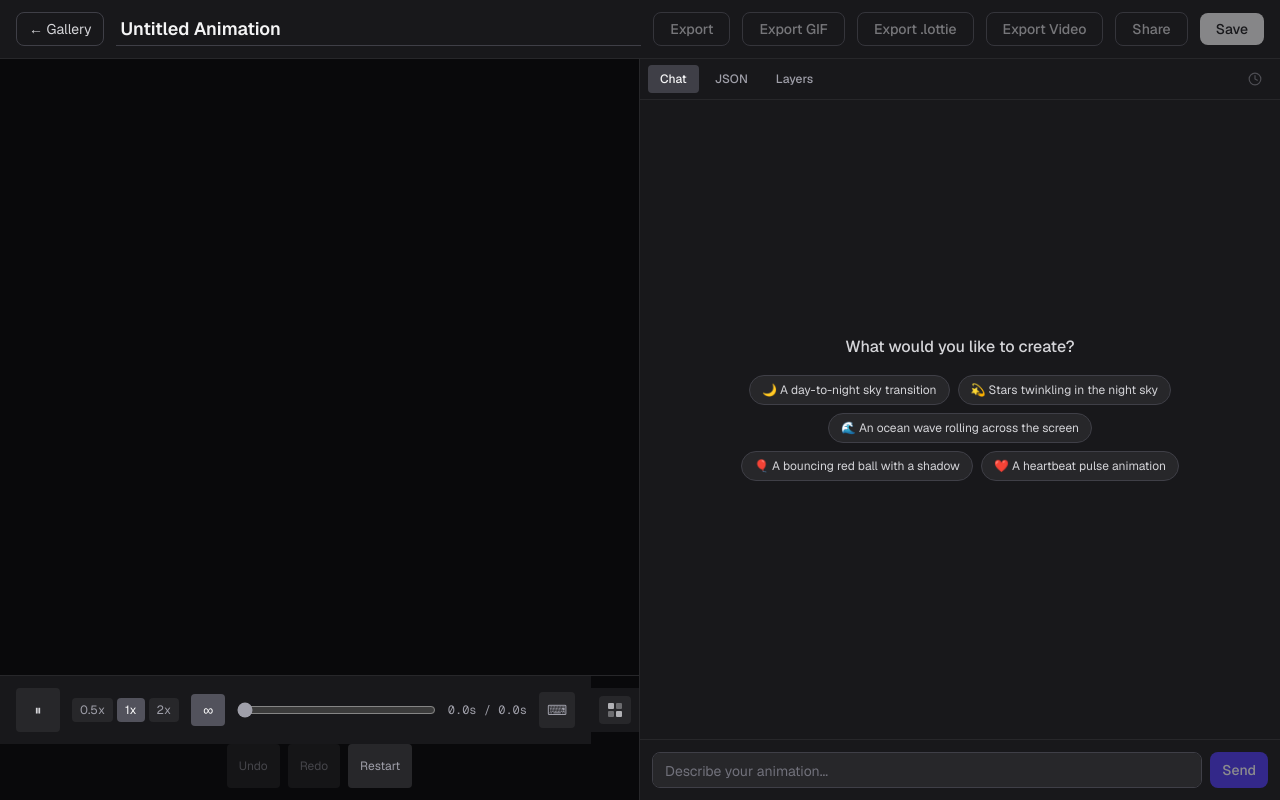
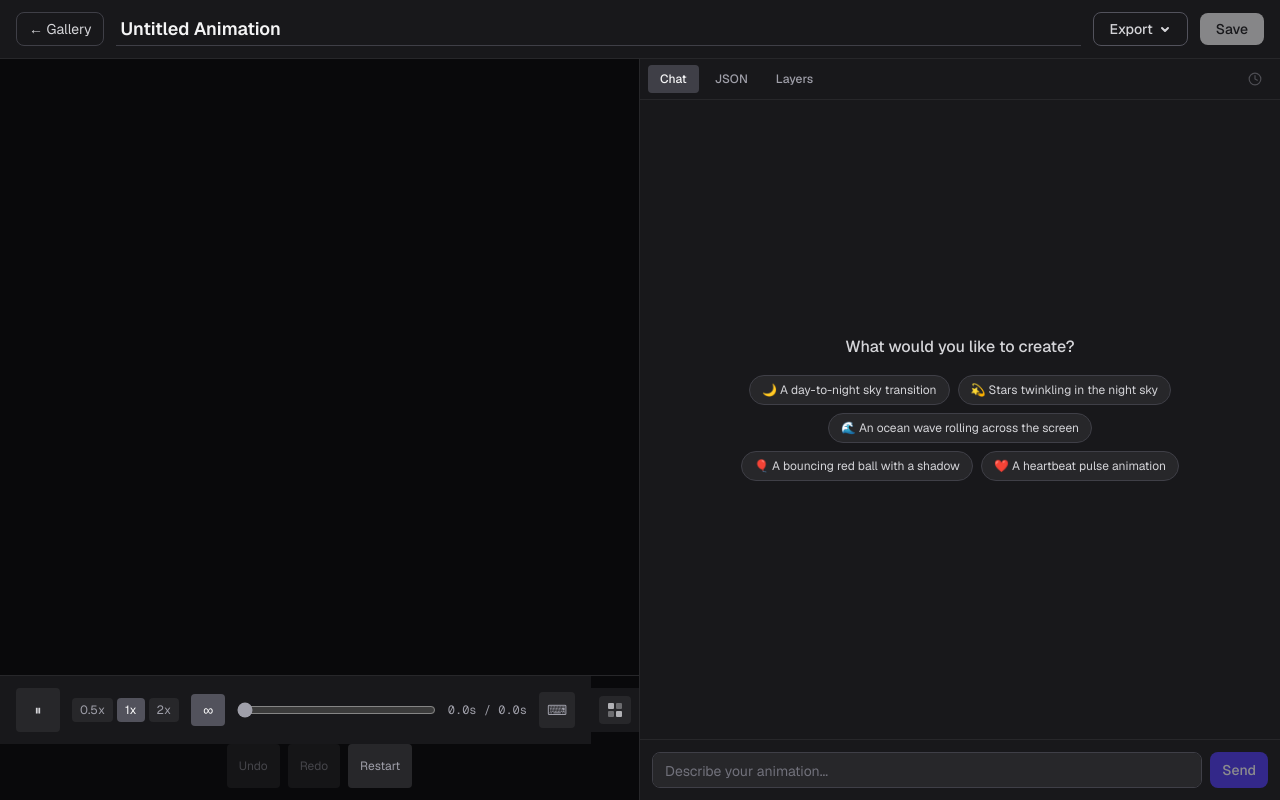
Before and after one commit to kagura-agent/lottie-studio, a Next.js app: page /editor/new in a window 1280 px wide. Built offline with nearby package versions, Linux system fonts and the light colour scheme.

Commit message:
feat: consolidate export buttons into single dropdown menu (#133)
Replace 5 separate header buttons (Export, Export GIF, Export .lottie,
Export Video, Share) with a unified Export dropdown that includes all
download options plus Copy Share Link and Copy Embed Code.

Closes #132

```diff
--- a/src/components/EditorLayout.tsx
+++ b/src/components/EditorLayout.tsx
@@ -9,6 +9,7 @@ import ChatPanel from "./ChatPanel";
 import LayerPanel from "./LayerPanel";
 import Controls from "./Controls";
 import BackgroundPicker, { type CanvasBackground } from "./BackgroundPicker";
+import ExportDropdown from "./ExportDropdown";
 import { useAnimationSocket } from "@/hooks/useAnimationSocket";
 import { useAnimationHistory } from "@/hooks/useAnimationHistory";
 import VersionHistory from "./VersionHistory";
@@ -378,47 +379,20 @@ export default function EditorPage({ id, initialName, initialData }: EditorPageP
           onChange={(e) => setName(e.target.value)}
           className="bg-transparent border-b border-zinc-700 text-zinc-100 text-base md:text-lg font-semibold px-1 py-0.5 focus:outline-none focus:border-zinc-400 transition-colors flex-1 min-w-0"
         />
-        {/* Desktop action buttons */}
-        <button
-          onClick={handleExport}
-          disabled={animationData === null || isNewMode}
-          className="hidden md:inline-flex px-4 py-1.5 rounded-lg border border-zinc-600 text-zinc-300 text-sm font-medium hover:border-zinc-400 hover:text-zinc-100 transition-colors disabled:opacity-50 disabled:cursor-not-allowed"
-        >
-          Export
-        </button>
-        <button
-          onClick={handleExportGif}
-          disabled={animationData === null || gifExporting}
-          className="hidden md:inline-flex px-4 py-1.5 rounded-lg border border-zinc-600 text-zinc-300 text-sm font-medium hover:border-zinc-400 hover:text-zinc-100 transition-colors disabled:opacity-50 disabled:cursor-not-allowed"
-        >
-          {gifExporting ? `GIF ${Math.round(gifProgress * 100)}%` : "Export GIF"}
-        </button>
-        <button
-          onClick={handleExportDotLottie}
-          disabled={animationData === null}
-          className="hidden md:inline-flex px-4 py-1.5 rounded-lg border border-zinc-600 text-zinc-300 text-sm font-medium hover:border-zinc-400 hover:text-zinc-100 transition-colors disabled:opacity-50 disabled:cursor-not-allowed"
-        >
-          Export .lottie
-        </button>
-        <button
-          onClick={handleExportVideo}
-          disabled={animationData === null || videoExporting}
-          className="hidden md:inline-flex px-4 py-1.5 rounded-lg border border-zinc-600 text-zinc-300 text-sm font-medium hover:border-zinc-400 hover:text-zinc-100 transition-colors disabled:opacity-50 disabled:cursor-not-allowed"
-        >
-          {videoExporting ? `Video ${Math.round(videoProgress * 100)}%` : "Export Video"}
-        </button>
-        <button
-          onClick={() => {
-            if (!currentId) return;
-            navigator.clipboard.writeText(`${window.location.origin}/share/${currentId}`);
-            setShareStatus("copied");
-            setTimeout(() => setShareStatus("idle"), 2000);
-          }}
-          disabled={isNewMode}
-          className="hidden md:inline-flex px-4 py-1.5 rounded-lg border border-zinc-600 text-zinc-300 text-sm font-medium hover:border-zinc-400 hover:text-zinc-100 transition-colors disabled:opacity-50 disabled:cursor-not-allowed"
-        >
-          {shareStatus === "copied" ? "Copied!" : "Share"}
-        </button>
+        {/* Desktop export dropdown */}
+        <ExportDropdown
+          animationData={animationData}
+          isNewMode={isNewMode}
+          currentId={currentId}
+          gifExporting={gifExporting}
+          gifProgress={gifProgress}
+          videoExporting={videoExporting}
+          videoProgress={videoProgress}
+          onExportJson={handleExport}
+          onExportGif={handleExportGif}
+          onExportDotLottie={handleExportDotLottie}
+          onExportVideo={handleExportVideo}
+        />
         <button
           onClick={handleSave}
           disabled={saving || animationData === null || isNewMode}
--- /dev/null
+++ b/src/components/ExportDropdown.tsx
@@ -0,0 +1,168 @@
+"use client";
+
+import { useState, useRef, useEffect } from "react";
+
+interface ExportDropdownProps {
+  animationData: object | null;
+  isNewMode: boolean;
+  currentId: string | null;
+  gifExporting: boolean;
+  gifProgress: number;
+  videoExporting: boolean;
+  videoProgress: number;
+  onExportJson: () => void;
+  onExportGif: (e: React.MouseEvent) => void;
+  onExportDotLottie: () => void;
+  onExportVideo: (e: React.MouseEvent) => void;
+}
+
+export default function ExportDropdown({
+  animationData,
+  isNewMode,
+  currentId,
+  gifExporting,
+  gifProgress,
+  videoExporting,
+  videoProgress,
+  onExportJson,
+  onExportGif,
+  onExportDotLottie,
+  onExportVideo,
+}: ExportDropdownProps) {
+  const [open, setOpen] = useState(false);
+  const [copiedItem, setCopiedItem] = useState<"share" | "embed" | null>(null);
+  const dropdownRef = useRef<HTMLDivElement>(null);
+
+  // Close on outside click
+  useEffect(() => {
+    if (!open) return;
+    const handler = (e: globalThis.MouseEvent) => {
+      if (dropdownRef.current && !dropdownRef.current.contains(e.target as Node)) {
+        setOpen(false);
+      }
+    };
+    document.addEventListener("mousedown", handler);
+    return () => document.removeEventListener("mousedown", handler);
+  }, [open]);
+
+  const handleCopyShareLink = () => {
+    if (!currentId) return;
+    navigator.clipboard.writeText(`${window.location.origin}/share/${currentId}`);
+    setCopiedItem("share");
+    setTimeout(() => setCopiedItem(null), 2000);
+    setOpen(false);
+  };
+
+  const handleCopyEmbedCode = () => {
+    if (!currentId) return;
+    const code = `<script src="https://unpkg.com/@lottiefiles/lottie-player@latest/dist/lottie-player.js"></script><lottie-player src="${window.location.origin}/api/animations/${currentId}/json" background="transparent" speed="1" style="width:400px;height:400px" loop autoplay></lottie-player>`;
+    navigator.clipboard.writeText(code);
+    setCopiedItem("embed");
+    setTimeout(() => setCopiedItem(null), 2000);
+    setOpen(false);
+  };
+
+  const noData = animationData === null;
+
+  return (
+    <div className="relative hidden md:inline-flex" ref={dropdownRef}>
+      <button
+        onClick={() => setOpen((v) => !v)}
+        className="inline-flex items-center gap-1.5 px-4 py-1.5 rounded-lg border border-zinc-600 text-zinc-300 text-sm font-medium hover:border-zinc-400 hover:text-zinc-100 transition-colors"
+      >
+        Export
+        <svg width="12" height="12" viewBox="0 0 12 12" fill="none" stroke="currentColor" strokeWidth="2" strokeLinecap="round" strokeLinejoin="round">
+          <path d="M3 5l3 3 3-3" />
+        </svg>
+      </button>
+      {open && (
+        <div className="absolute right-0 top-full mt-1 bg-zinc-800 border border-zinc-700 rounded-lg shadow-xl z-50 min-w-[200px] py-1">
+          {/* Download JSON */}
+          <button
+            onClick={() => { onExportJson(); setOpen(false); }}
+            disabled={noData || isNewMode}
+            className="w-full px-4 py-2.5 text-left text-sm text-zinc-200 hover:bg-zinc-700 disabled:opacity-50 disabled:cursor-not-allowed flex items-center gap-2"
+          >
+            <svg width="14" height="14" viewBox="0 0 24 24" fill="none" stroke="currentColor" strokeWidth="2" strokeLinecap="round" strokeLinejoin="round">
+              <path d="M21 15v4a2 2 0 01-2 2H5a2 2 0 01-2-2v-4" />
+              <polyline points="7 10 12 15 17 10" />
+              <line x1="12" y1="15" x2="12" y2="3" />
+            </svg>
+            Download JSON
+          </button>
+
+          {/* Download GIF */}
+          <button
+            onClick={(e) => { onExportGif(e); setOpen(false); }}
+            disabled={noData || gifExporting}
+            className="w-full px-4 py-2.5 text-left text-sm text-zinc-200 hover:bg-zinc-700 disabled:opacity-50 disabled:cursor-not-allowed flex items-center gap-2"
+          >
+            <svg width="14" height="14" viewBox="0 0 24 24" fill="none" stroke="currentColor" strokeWidth="2" strokeLinecap="round" strokeLinejoin="round">
+              <path d="M21 15v4a2 2 0 01-2 2H5a2 2 0 01-2-2v-4" />
+              <polyline points="7 10 12 15 17 10" />
+              <line x1="12" y1="15" x2="12" y2="3" />
+            </svg>
+            {gifExporting ? `Exporting GIF ${Math.round(gifProgress * 100)}%` : "Download GIF"}
+          </button>
+
+          {/* Download .lottie */}
+          <button
+            onClick={() => { onExportDotLottie(); setOpen(false); }}
+            disabled={noData}
+            className="w-full px-4 py-2.5 text-left text-sm text-zinc-200 hover:bg-zinc-700 disabled:opacity-50 disabled:cursor-not-allowed flex items-center gap-2"
+          >
+            <svg width="14" height="14" viewBox="0 0 24 24" fill="none" stroke="currentColor" strokeWidth="2" strokeLinecap="round" strokeLinejoin="round">
+              <path d="M21 15v4a2 2 0 01-2 2H5a2 2 0 01-2-2v-4" />
+              <polyline points="7 10 12 15 17 10" />
+              <line x1="12" y1="15" x2="12" y2="3" />
+            </svg>
+            Download .lottie
+          </button>
+
+          {/* Download Video */}
+          <button
+            onClick={(e) => { onExportVideo(e); setOpen(false); }}
+            disabled={noData || videoExporting}
+            className="w-full px-4 py-2.5 text-left text-sm text-zinc-200 hover:bg-zinc-700 disabled:opacity-50 disabled:cursor-not-allowed flex items-center gap-2"
+          >
+            <svg width="14" height="14" viewBox="0 0 24 24" fill="none" stroke="currentColor" strokeWidth="2" strokeLinecap="round" strokeLinejoin="round">
+              <path d="M21 15v4a2 2 0 01-2 2H5a2 2 0 01-2-2v-4" />
+              <polyline points="7 10 12 15 17 10" />
+              <line x1="12" y1="15" x2="12" y2="3" />
+            </svg>
+            {videoExporting ? `Exporting Video ${Math.round(videoProgress * 100)}%` : "Download Video"}
+          </button>
+
+          {/* Separator */}
+          <div className="border-t border-zinc-700 my-1" />
+
+          {/* Copy Share Link */}
+          <button
+            onClick={handleCopyShareLink}
+            disabled={isNewMode}
+            className="w-full px-4 py-2.5 text-left text-sm text-zinc-200 hover:bg-zinc-700 disabled:opacity-50 disabled:cursor-not-allowed flex items-center gap-2"
+          >
+            <svg width="14" height="14" viewBox="0 0 24 24" fill="none" stroke="currentColor" strokeWidth="2" strokeLinecap="round" strokeLinejoin="round">
+              <path d="M10 13a5 5 0 007.54.54l3-3a5 5 0 00-7.07-7.07l-1.72 1.71" />
+              <path d="M14 11a5 5 0 00-7.54-.54l-3 3a5 5 0 007.07 7.07l1.71-1.71" />
+            </svg>
+            {copiedItem === "share" ? "Copied!" : "Copy Share Link"}
+          </button>
+
+          {/* Copy Embed Code */}
+          <button
+            onClick={handleCopyEmbedCode}
+            disabled={isNewMode}
+            className="w-full px-4 py-2.5 text-left text-sm text-zinc-200 hover:bg-zinc-700 disabled:opacity-50 disabled:cursor-not-allowed flex items-center gap-2"
+          >
+            <svg width="14" height="14" viewBox="0 0 24 24" fill="none" stroke="currentColor" strokeWidth="2" strokeLinecap="round" strokeLinejoin="round">
+              <polyline points="16 18 22 12 16 6" />
+              <polyline points="8 6 2 12 8 18" />
+            </svg>
+            {copiedItem === "embed" ? "Copied!" : "Copy Embed Code"}
+          </button>
+        </div>
+      )}
+    </div>
+  );
+}
```
